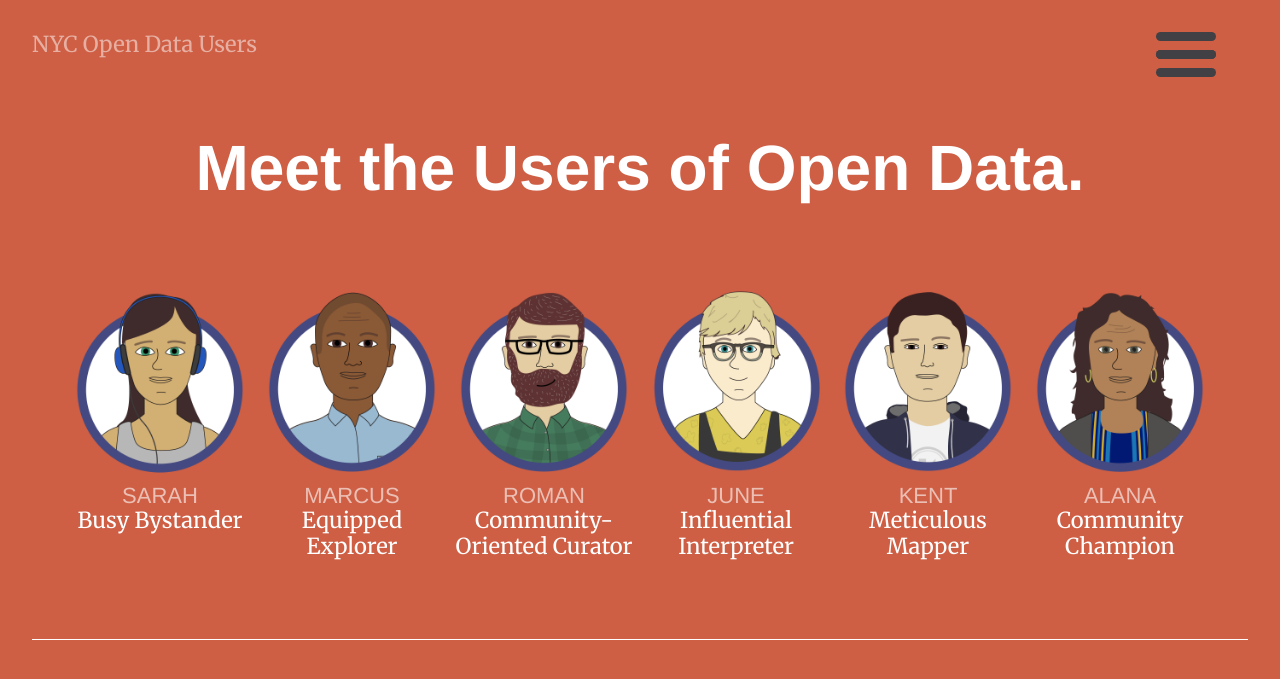
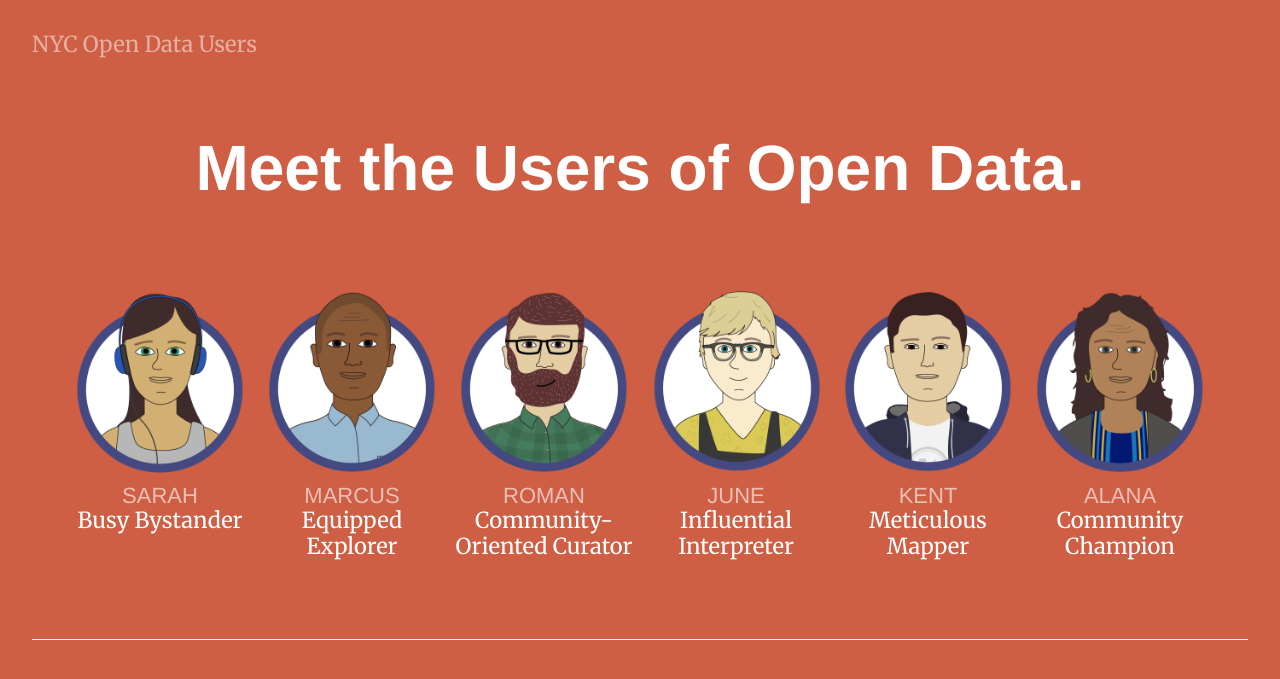
Before and after one commit to MODA-NYC/OpenDataPersonas, a Jekyll site: the page built from index.html, in a window 1280 px wide. Shown: the top 679 px of the page. Built offline with Jekyll 4.4.1, drawn with Linux system fonts in a browser that asks for light colours; nearby versions of some CDN libraries.

Commit message:
Removed nav from homepage

```diff
--- /dev/null
+++ b/_layouts/frontpage.html
@@ -0,0 +1,21 @@
+<!DOCTYPE html>
+<html>
+
+  {% include head.html %}
+
+  <body>
+
+    <div class="site-wrapper">
+      <div class="site-canvas">
+
+      {% include header.html %}
+
+      {{ content }}
+
+      {% include footer.html %}
+
+      </div>
+    </div>
+  </body>
+
+</html>
--- a/index.html
+++ b/index.html
@@ -1,8 +1,6 @@
 ---
-layout: default
+layout: frontpage
 ---
-
-<div class="home">
 
 <h1 class="introHeading">Meet the Users of Open Data.</h1>
 
@@ -52,5 +50,3 @@
   </div>
 
 </div>
-
-</div>
```
Lines whose indentation alone changed are shown as unchanged.
